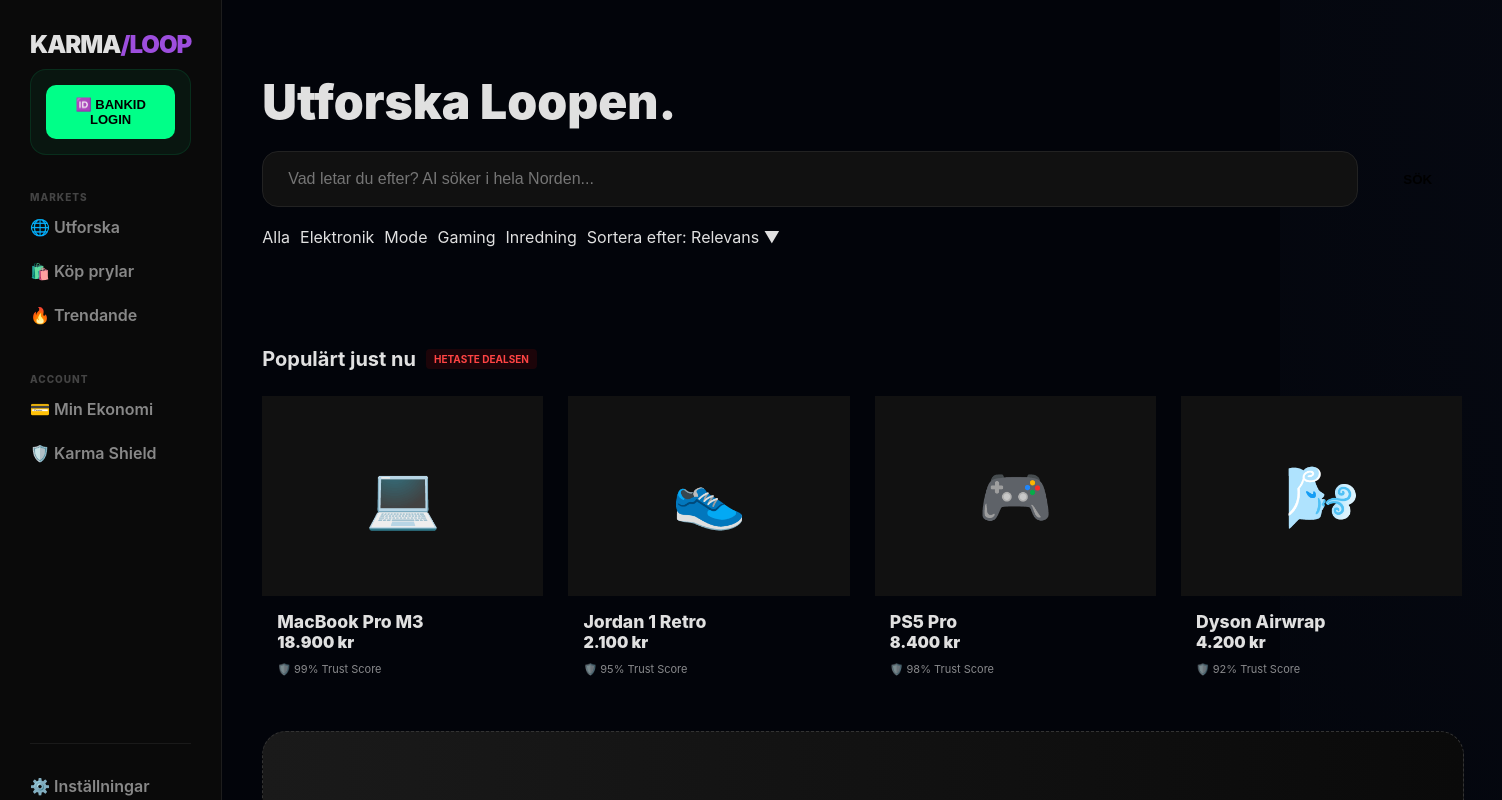
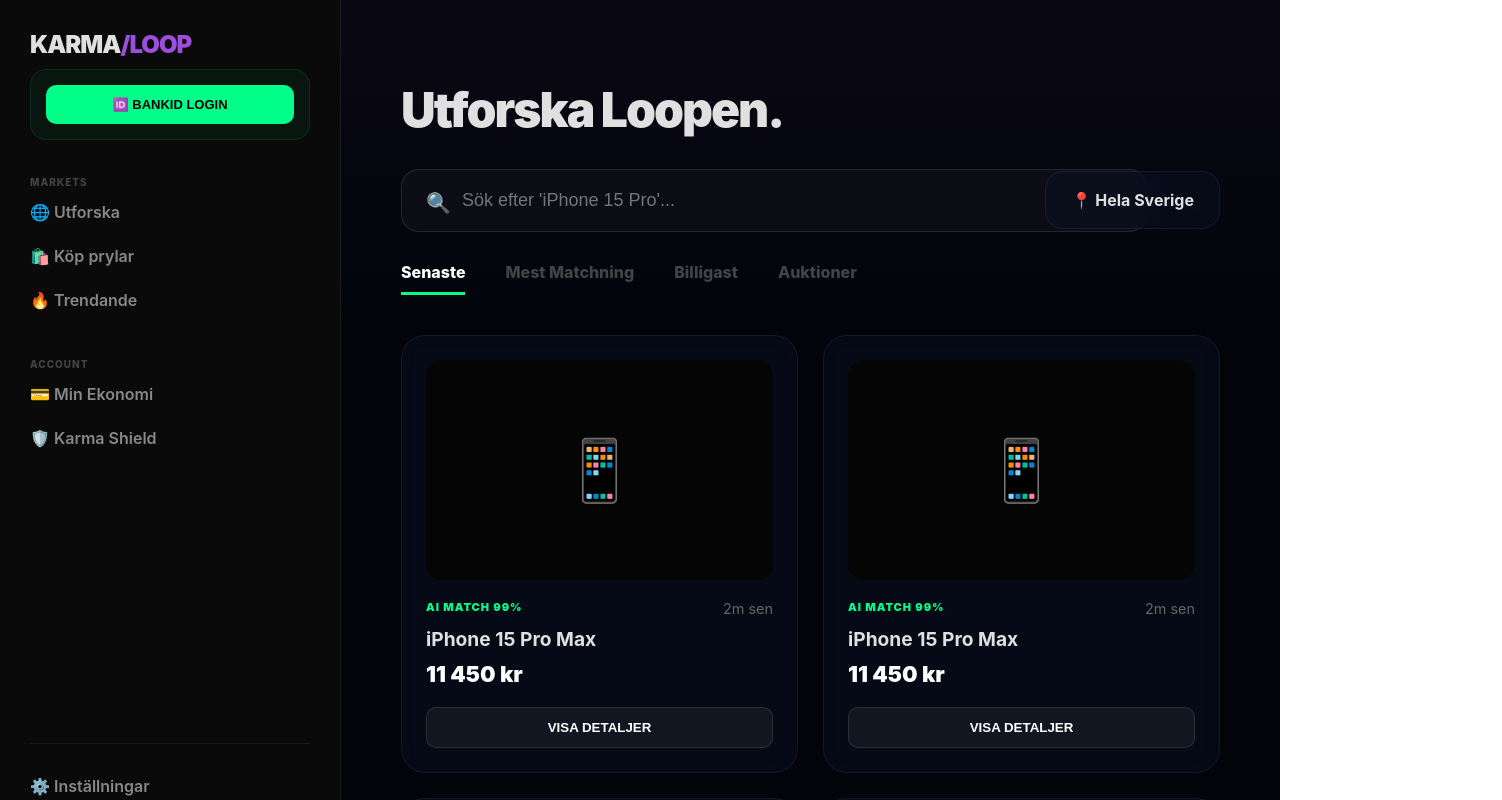
Before and after one commit to gascheckking/marketbeg-appGem, a Next.js app: page /feed in a window 1280 px wide. Shown: the top 800 px of the page, 1502 px wide, since content can reach past the window. Built offline with nearby package versions, Linux system fonts and the light colour scheme.

Commit message:
Update page.tsx

```diff
--- a/app/feed/page.tsx
+++ b/app/feed/page.tsx
@@ -1,75 +1,58 @@
 "use client";
-import React, { useState } from 'react';
 
-const CATEGORIES = ["Alla", "Elektronik", "Mode", "Gaming", "Inredning"];
-const TRENDING = [
-  { id: 1, name: "MacBook Pro M3", price: "18.900 kr", img: "💻", trust: 99 },
-  { id: 2, name: "Jordan 1 Retro", price: "2.100 kr", img: "👟", trust: 95 },
-  { id: 3, name: "PS5 Pro", price: "8.400 kr", img: "🎮", trust: 98 },
-  { id: 4, name: "Dyson Airwrap", price: "4.200 kr", img: "🌬️", trust: 92 },
-];
+export default function GlobalMarket() {
+  return (
+    <div style={{ width: '100%', minHeight: '100vh' }}>
 
-export default function GlobalMarketplace() {
-  return (
-    <div style={{ width: '100%', paddingBottom: '100px' }}>
+      {/* Search & Tabs */}
+      <section style={{ padding: '40px 60px', background: 'linear-gradient(to bottom, rgba(157,78,221,0.05), transparent)' }}>
+        <h1 style={{ fontSize: '3rem', fontWeight: 900, marginBottom: '30px', letterSpacing: '-2px' }}>Utforska Loopen.</h1>
 
-      {/* --- HERO / SEARCH AREA --- */}
-      <header style={{ padding: '40px', borderBottom: '1px solid var(--border)' }}>
-        <h1 style={{ fontSize: '3rem', fontWeight: 900, marginBottom: '20px' }}>Utforska Loopen.</h1>
-        <div style={{ display: 'flex', gap: '15px', alignItems: 'center' }}>
-          <input
-            type="text"
-            placeholder="Vad letar du efter? AI söker i hela Norden..."
-            style={{ flex: 1, padding: '18px 25px', borderRadius: '16px', background: '#111', border: '1px solid #222', color: '#fff', fontSize: '16px' }}
-          />
-          <button style={{ padding: '18px 30px', background: 'var(--accent)', color: '#000', borderRadius: '16px', fontWeight: 900, border: 'none' }}>SÖK</button>
+        <div style={{ display: 'flex', gap: '20px', alignItems: 'center', marginBottom: '30px' }}>
+          <div style={{ flex: 1, position: 'relative' }}>
+            <input type="text" placeholder="Sök efter 'iPhone 15 Pro'..."
+              style={{
+                width: '100%', padding: '20px 60px', borderRadius: '18px',
+                background: 'rgba(255,255,255,0.03)', border: '1px solid rgba(255,255,255,0.1)',
+                color: '#fff', fontSize: '18px', outline: 'none'
+              }} />
+            <span style={{ position: 'absolute', left: '25px', top: '22px', fontSize: '20px' }}>🔍</span>
+          </div>
+          <div className="glass-card" style={{ padding: '18px 25px', borderRadius: '18px', cursor: 'pointer', fontWeight: 700 }}>
+            📍 Hela Sverige
+          </div>
         </div>
 
-        <div style={{ display: 'flex', gap: '10px', marginTop: '20px' }}>
-          {CATEGORIES.map(cat => <div key={cat} className="filter-pill">{cat}</div>)}
-          <div className="filter-pill" style={{ color: 'var(--accent)' }}>Sortera efter: Relevans ▼</div>
-        </div>
-      </header>
-
-      {/* --- TRENDANDE PRODUKTER (Vinted-style Grid) --- */}
-      <section style={{ padding: '40px' }}>
-        <h3 style={{ marginBottom: '25px', fontSize: '20px', display: 'flex', alignItems: 'center', gap: '10px' }}>
-          Populärt just nu <span style={{ padding: '4px 8px', background: 'rgba(255,0,0,0.1)', color: '#ff4444', borderRadius: '4px', fontSize: '10px' }}>HETASTE DEALSEN</span>
-        </h3>
-        <div className="main-grid">
-          {TRENDING.map(item => (
-            <div key={item.id} className="glow-card" style={{ padding: '0', overflow: 'hidden', position: 'relative' }}>
-              <div style={{ height: '200px', background: '#111', display: 'flex', alignItems: 'center', justifyContent: 'center', fontSize: '60px' }}>{item.img}</div>
-              <div style={{ padding: '15px' }}>
-                <div style={{ fontWeight: 800, fontSize: '1.1rem' }}>{item.name}</div>
-                <div style={{ color: 'var(--accent)', fontWeight: 900 }}>{item.price}</div>
-                <div style={{ fontSize: '11px', marginTop: '10px', opacity: 0.6 }}>🛡️ {item.trust}% Trust Score</div>
-              </div>
-            </div>
+        <div style={{ display: 'flex', gap: '40px' }}>
+          {['Senaste', 'Mest Matchning', 'Billigast', 'Auktioner'].map((t, i) => (
+            <div key={t} style={{
+              paddingBottom: '10px',
+              borderBottom: i === 0 ? '3px solid #00ff88' : 'none',
+              cursor: 'pointer',
+              fontWeight: 800,
+              color: i === 0 ? '#fff' : '#444'
+            }}>{t}</div>
           ))}
         </div>
       </section>
 
-      {/* --- REKLAM-PLATS / PARTNERSHIPS --- */}
-      <section style={{ padding: '0 40px' }}>
-        <div style={{
-          width: '100%', height: '150px', borderRadius: '24px',
-          background: 'linear-gradient(90deg, #1a1a1a 0%, #0a0a0a 100%)',
-          border: '1px dashed #333', display: 'flex', alignItems: 'center', justifyContent: 'center'
-        }}>
-          <p className="muted">REKLAM: Sälj din gamla iPhone - få 500 BegCredits extra denna vecka!</p>
-        </div>
-      </section>
-
-      {/* --- TOP TRADERS (Inspiration) --- */}
-      <section style={{ padding: '60px 40px' }}>
-        <h3 style={{ marginBottom: '25px' }}>Toppsäljare att följa</h3>
-        <div style={{ display: 'flex', gap: '20px', overflowX: 'auto', paddingBottom: '20px' }}>
-          {[1,2,3,4,5].map(i => (
-            <div key={i} style={{ minWidth: '200px', background: 'var(--glass)', padding: '20px', borderRadius: '20px', textAlign: 'center', border: '1px solid var(--border)' }}>
-              <div style={{ width: '60px', height: '60px', borderRadius: '50%', background: '#222', margin: '0 auto 10px', display: 'flex', alignItems: 'center', justifyContent: 'center' }}>👨‍🚀</div>
-              <div style={{ fontWeight: 700 }}>Trader_{i}99</div>
-              <div style={{ fontSize: '11px', color: 'var(--accent)' }}>GOD MODE</div>
+      {/* Grid Content */}
+      <section style={{ padding: '0 60px 100px 60px' }}>
+        <div className="main-grid">
+          {[1,2,3,4,5,6].map(i => (
+            <div key={i} className="glass-card">
+              <div style={{ height: '220px', background: '#050505', borderRadius: '16px', marginBottom: '20px', display: 'flex', alignItems: 'center', justifyContent: 'center', fontSize: '60px' }}>📱</div>
+              <div style={{ display: 'flex', justifyContent: 'space-between', marginBottom: '10px' }}>
+                <span style={{ color: '#00ff88', fontSize: '11px', fontWeight: 900, letterSpacing: '1px' }}>AI MATCH 99%</span>
+                <span className="muted">2m sen</span>
+              </div>
+              <h3 style={{ margin: '0 0 10px 0', fontSize: '1.2rem' }}>iPhone 15 Pro Max</h3>
+              <div style={{ fontSize: '22px', fontWeight: 900, color: '#fff' }}>11 450 kr</div>
+              <button style={{
+                width: '100%', marginTop: '20px', padding: '12px', borderRadius: '10px',
+                background: 'rgba(255,255,255,0.05)', border: '1px solid rgba(255,255,255,0.1)',
+                color: '#fff', fontWeight: 700, cursor: 'pointer'
+              }}>VISA DETALJER</button>
             </div>
           ))}
         </div>
```
